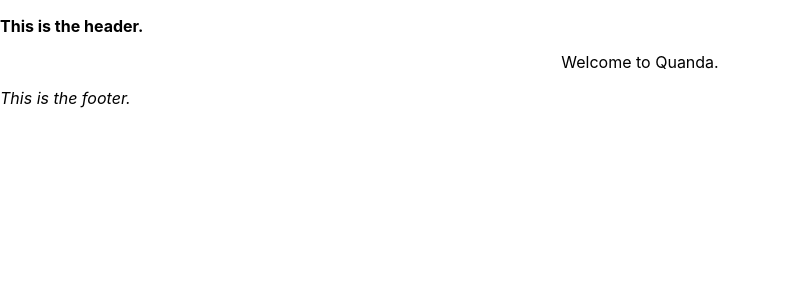
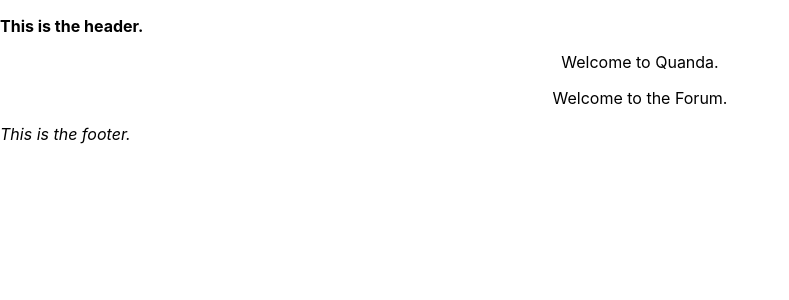
Before and after one commit to lawaticodes/QUANDA-React, a React (Create React App) app: page / in a window 1280 px wide. Shown: the top 300 px of the page, without its empty margins (0-789 px from the left). Built offline with nearby package versions, Linux system fonts and the light colour scheme.

Commit message:
Edited main component and forum component

```diff
--- a/src/App.css
+++ b/src/App.css
@@ -2,7 +2,7 @@
   font-weight: bold;
 }
 
-.App {
+.Content {
   text-align: center;
 }
 
--- a/src/App.js
+++ b/src/App.js
@@ -1,14 +1,17 @@
 import React from 'react';
+import Forum from './forum/Forum.js';
 import './App.css';
 
-function App() {
+class Quanda extends React.Component {
+  render() {
     return (
       <React.Fragment>
         <div className="Header">
             <p>This is the header.</p>
         </div>
-      <div className="App">
+        <div className="Content">
           <p>Welcome to Quanda.</p>
+          <Forum />
         </div>
         <div className="Footer">
             <p>This is the footer.</p>
@@ -16,5 +19,6 @@ function App() {
       </React.Fragment>
     );
   }
+}
 
-export default App;
+export default Quanda;
--- /dev/null
+++ b/src/forum/Forum.css
@@ -0,0 +1 @@
+/* To be edited. */
--- /dev/null
+++ b/src/forum/Forum.js
@@ -0,0 +1,11 @@
+import React from 'react';
+
+class Forum extends React.Component {
+	render() {
+		return (
+			<p>Welcome to the Forum.</p>
+		);
+	}
+}
+
+export default Forum;
```
Lines whose indentation alone changed are shown as unchanged.
